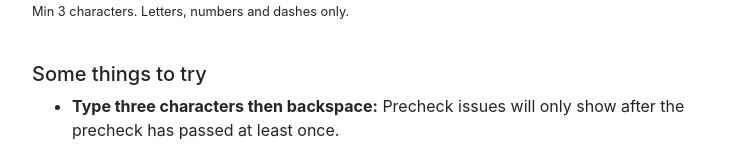
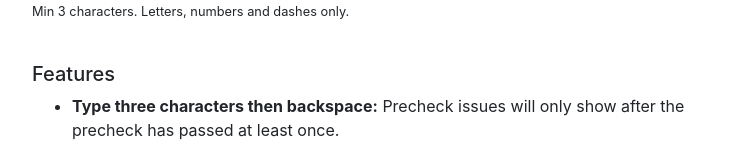
Before and after one commit to thesunny/triple-check, a Next.js app: page / in a window 1280 px wide. Shown: the part 128-273 px from the top of the page, without its empty margins (263-1016 px from the left). Built offline with nearby package versions, Linux system fonts and the light colour scheme.

Commit message:
Rename a type and remove a console.log

```diff
--- a/pages/index.tsx
+++ b/pages/index.tsx
@@ -55,7 +55,7 @@ export default function () {
         </div>
         <CheckResult result={checkNameResult} pass="Name is available" />
       </div>
-      <h5>Some things to try</h5>
+      <h5>Features</h5>
       <ul>
         <li>
           <strong>Type three characters then backspace:</strong> Precheck issues
--- a/src/index.ts
+++ b/src/index.ts
@@ -47,7 +47,7 @@ function pass(result: string | void): result is void {
   return typeof result === "undefined"
 }
 
-export type CheckValueOptions<T> = {
+export type TripleCheckOptions<T> = {
   precheck?: (value: T) => string | void
   check?: (value: T) => string | void
   asyncCheck?: (value: T) => Promise<string | void>
@@ -78,7 +78,7 @@ export function useTripleCheck<T>(
     check = () => {},
     asyncCheck,
     throttle: wait = 1000,
-  }: CheckValueOptions<T>
+  }: TripleCheckOptions<T>
 ): UseTripleCheckResult {
   const ref = useRef<{
     lastValue: T
@@ -122,9 +122,7 @@ export function useTripleCheck<T>(
    * other checks.
    */
   const checkResult = check(value)
-  console.log(1)
   if (!pass(checkResult)) {
-    console.log(2)
     ref.current.lastValue = value
     return { status: "fail", message: checkResult }
   }
--- a/src/triple-check.ts
+++ b/src/triple-check.ts
@@ -1,4 +1,4 @@
-import { CheckValueOptions } from "."
+import { TripleCheckOptions } from "."
 
 export type CheckValueResult =
   | { status: "pass" }
@@ -6,7 +6,7 @@ export type CheckValueResult =
 
 export async function tripleCheck<T>(
   value: T,
-  { precheck, check, asyncCheck }: CheckValueOptions<T>
+  { precheck, check, asyncCheck }: TripleCheckOptions<T>
 ): Promise<CheckValueResult> {
   const precheckResult = precheck ? precheck(value) : undefined
   if (typeof precheckResult === "string")
```
Also changed, not shown: 1 other file (tests, documents, lock files or other folders).
